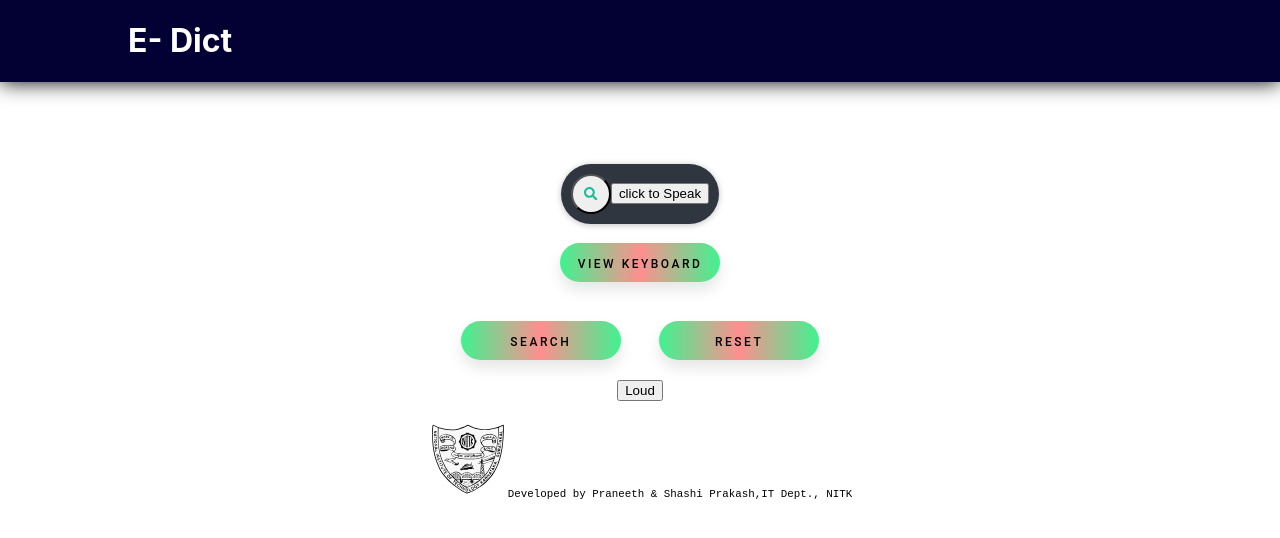
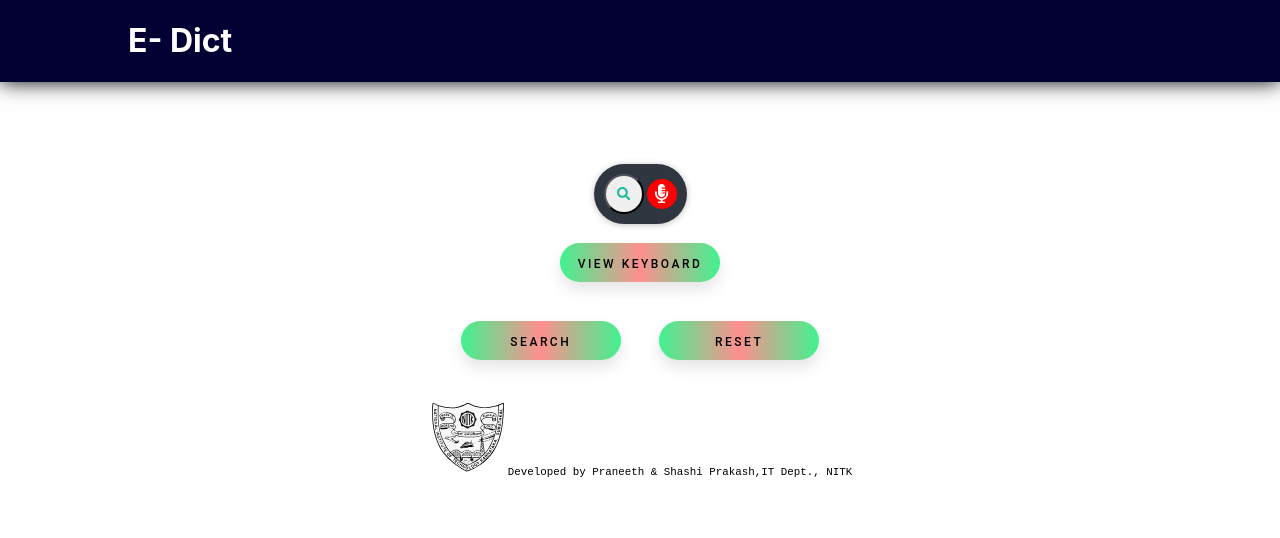
Before and after one commit to prakash204/e-dict, a React (Create React App) app in the folder e-dict/: page / in a window 1280 px wide. Shown: the top 538 px of the page. Built offline with nearby package versions, Linux system fonts and the light colour scheme.

Commit message:
added speaker and mic animations

```diff
--- a/e-dict/src/home.css
+++ b/e-dict/src/home.css
@@ -132,6 +132,7 @@
     background-color: rgb(255 255 255 / 49%);
     display:block;
     flex-wrap: wrap;
+    z-index: -1;
 }
 
 .watermark img{
@@ -146,6 +147,7 @@
 }
 .sentence{
   color: darkslateblue;
+  display: flex;
   margin: 1%;
 }
 
@@ -164,7 +166,7 @@
   width: 40%;
 }
 .image-div img{
-  width: inherit;
+  width: fit-content;
 }
 
 .logo {
@@ -241,3 +243,122 @@ header {
   width: 20px;
   height: 30px;
 }
+
+.btn {
+	border: none;
+  padding: 0;
+  border-radius: 100%;
+  width: 30px;
+  height: 30px;
+  font-size: 3em;
+  color: #fff;
+  padding: 0;
+  margin: 0;
+  background: red;
+	position: relative;
+	z-index: 999;
+  display: inline-block;
+    line-height: 100px;
+    text-align: center;
+    white-space: nowrap;
+    vertical-align: middle;
+    -ms-touch-action: manipulation;
+    touch-action: manipulation;
+    cursor: pointer;
+    -webkit-user-select: none;
+    -moz-user-select: none;
+    -ms-user-select: none;
+    user-select: none;
+    background-image: none;
+}
+
+.btn2 {
+	border: none;
+  padding: 0;
+  border-radius: 100%;
+  width: 30px;
+  height: 30px;
+  font-size: 3em;
+  color: #fff;
+  padding: 0;
+  margin: 0;
+  background: #189BFF;
+	position: relative;
+	z-index: 999;
+  display: inline-block;
+    line-height: 100px;
+    text-align: center;
+    white-space: nowrap;
+    vertical-align: middle;
+    -ms-touch-action: manipulation;
+    touch-action: manipulation;
+    cursor: pointer;
+    -webkit-user-select: none;
+    -moz-user-select: none;
+    -ms-user-select: none;
+    user-select: none;
+    background-image: none;
+}
+
+.pulse-ring {
+  content: '';
+  width: 30px;
+  height: 30px;
+	background: #189BFF;
+  border: 5px solid #189BFF;
+  border-radius: 50%;
+  position: absolute;
+  top: -5px;
+  left: -5px;
+  animation: pulsate infinite 1.5s;
+}
+
+.pulse-ring.delay{
+  animation-delay: 1s;
+}
+
+@keyframes pulsate {
+  0% {
+    -webkit-transform: scale(1, 1);
+    opacity: 1;
+  }
+  100% {
+    -webkit-transform: scale(1.3, 1.3);
+    opacity: 0;
+  }
+}
+
+.container-mic {
+	display: flex;
+  align-items: center;
+  margin-left: 3px;
+  justify-content: center;
+	background-color: transparent;
+}
+
+.m-left{
+	margin-left: 30px * 3;
+}
+
+.type2{
+	background: #189BFF;
+}
+
+.type2 .pulse-ring{
+	background: transparent;
+}
+
+.btn svg{
+  position: absolute;
+  top: 5px;
+  left: 5px;
+  width: 0.4em;
+  height: 0.4em;
+}
+.btn2 svg{
+  position: absolute;
+  top: 5px;
+  left: 5px;
+  width: 0.4em;
+  height: 0.4em;
+}
--- a/e-dict/src/home.js
+++ b/e-dict/src/home.js
@@ -6,6 +6,8 @@ import './home.css';
 import {FaSearch} from 'react-icons/fa';
 import logo from './NITK_LOGO.svg';
 import Speechinput from './speechinput.js';
+import { FaMicrophoneAlt } from 'react-icons/fa'
+import { FaVolumeUp } from 'react-icons/fa'
 
 
 const Words = W.Words;
@@ -186,6 +188,14 @@ class Home extends Component {
         this.state.audio.load();
         this.setState({"audio_is_playing":false});
     }
+    inputtexttospeech() {
+        window.responsiveVoice.speak(this.state.input, "Tamil Female", { pitch: 0.95, volume: 25, rate: 0.65 });
+    }
+
+    texttospeech(event) {
+        let message = event.target.id;
+        window.responsiveVoice.speak(message, "Tamil Female", { pitch: 1, volume: 25, rate: 0.65 });
+    }
 
     displaySentences() {
         const sentences = this.state.sentences;
@@ -197,9 +207,12 @@ class Home extends Component {
                     {sentences.map((item) => (
                         <div class="sentence">
                             {item}
-                            <button type="button" id={item} onClick={(event) => this.texttospeech(event)}>
-                                <img src="./image/speaker.png" alt="speake"/>
-                            </button>
+                            <div class="container-mic">
+                                <button id="speech" class="btn2" type="button" onClick={(event) => this.texttospeech(event)}>
+                                    <div id='mic'></div>
+                                    <FaVolumeUp />
+                                </button>
+                            </div>
                         </div>
                     ))}
                 </div>
@@ -222,6 +235,13 @@ class Home extends Component {
 
 
     startButton() {
+        var element = document.getElementById("mic");
+        if (element.classList.length == 0) {
+            element.classList.add("pulse-ring");
+        }
+        else {
+            element.classList.remove("pulse-ring");
+        }
         const is_listening = this.state.is_listening;
         this.setState({'is_listening':!is_listening,'speech_input':true});
         if (is_listening ===  true) {
@@ -231,17 +251,11 @@ class Home extends Component {
             final_transcript = '';
             return;
         }
+        this.resettextbox();
         recognition.start();
     }
 
-    inputtexttospeech() {
-        window.responsiveVoice.speak(this.state.input, "Tamil Female", {pitch: 0.95, volume:25,rate:0.65});
-    }
 
-    texttospeech(event) {
-        let message = event.target.id;
-        window.responsiveVoice.speak(message, "Tamil Female", {pitch: 1, volume:25,rate:0.65});
-    }
 
     render() {
         recognition.onresult = function(event) {
@@ -274,11 +288,18 @@ class Home extends Component {
                     <h1 class="logo">E- Dict</h1>
                 </header>
                 <script src="https://unpkg.com/ionicons@5.0.0/dist/ionicons.js"></script>
+                <link rel="stylesheet" href="https://cdnjs.cloudflare.com/ajax/libs/font-awesome/4.7.0/css/font-awesome.min.css"></link>
+                <script src="https://code.responsivevoice.org/responsivevoice.js?key=dNk2mo6M"></script>
 
                 { this.state.input !== ""  ?
-                    <div>
+                    <div style={{display:"inline-flex"}}>
                         <h1>{this.state.input}</h1>
-                        <button type="button" onClick={this.inputtexttospeech}> Click to hear</button>
+                        <div class="container-mic">
+                            <button id="speech" class="btn2" type="button" onClick={this.inputtexttospeech}>
+                                <div id='mic'></div>
+                                <FaVolumeUp />
+                            </button>
+                        </div>
                     </div> : <h1 style={{color:"white"}}>_</h1> }
 
                 {this.state.want_keyboard === true ?
@@ -316,7 +337,14 @@ class Home extends Component {
                             <button type="button" class="search-btn" onClick={this.searchword}>
                                 <FaSearch/>
                             </button>
-                            <button type="button" onClick={this.startButton}> {this.state.is_listening === true ? "Click to Stop" : "click to Speak"} </button>
+
+                            <div class="container-mic">
+                                <button id="speech" class="btn" type="button" onClick={this.startButton}>
+                                    <div id='mic'></div>
+                                    <FaMicrophoneAlt />
+                                </button>
+                            </div>
+
 
                         </div>
                         <div class="wrap">
@@ -350,8 +378,6 @@ class Home extends Component {
                         </>
                 }
 
-                <button type="button" onClick={this.texttospeech}>Loud</button>
-
                 <div class="watermark">
                     <img src={logo} alt="nitk logo"/>
                     <span>Developed by Praneeth & Shashi Prakash,IT Dept., NITK</span>
```
